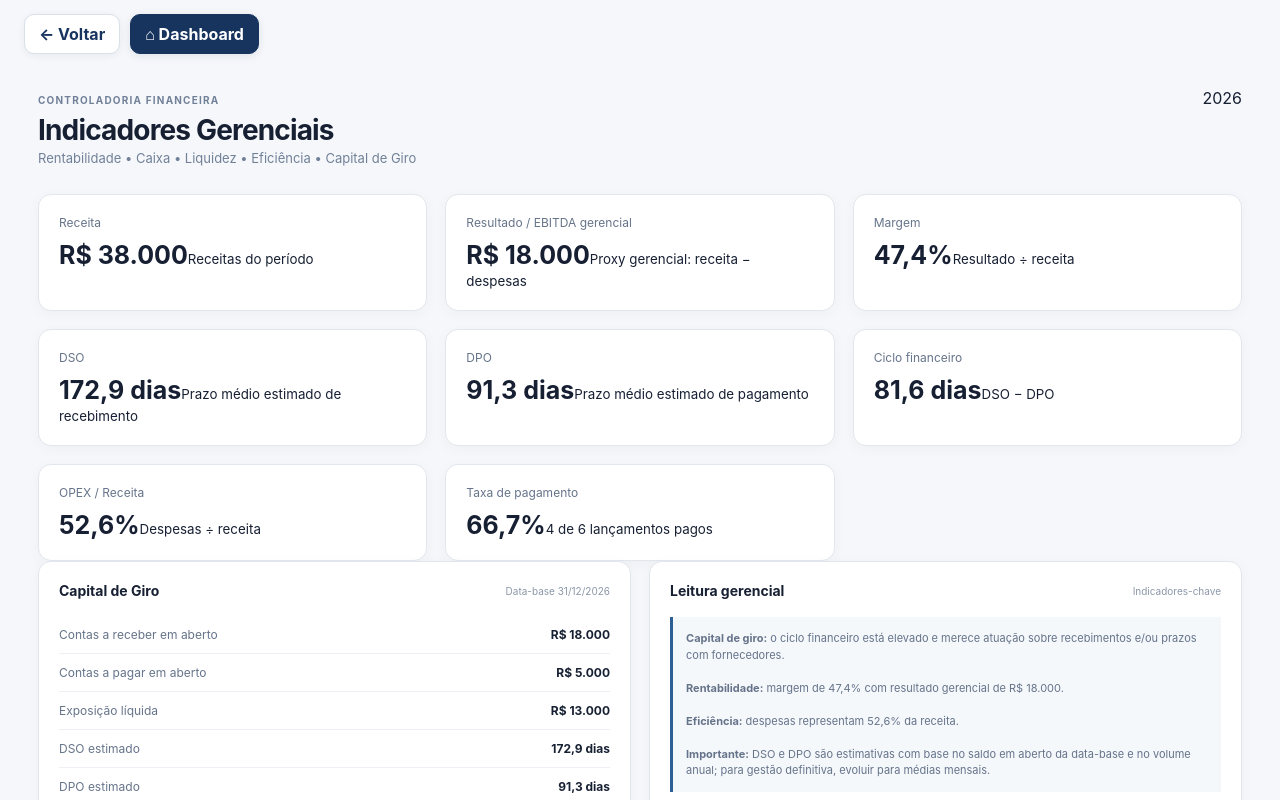
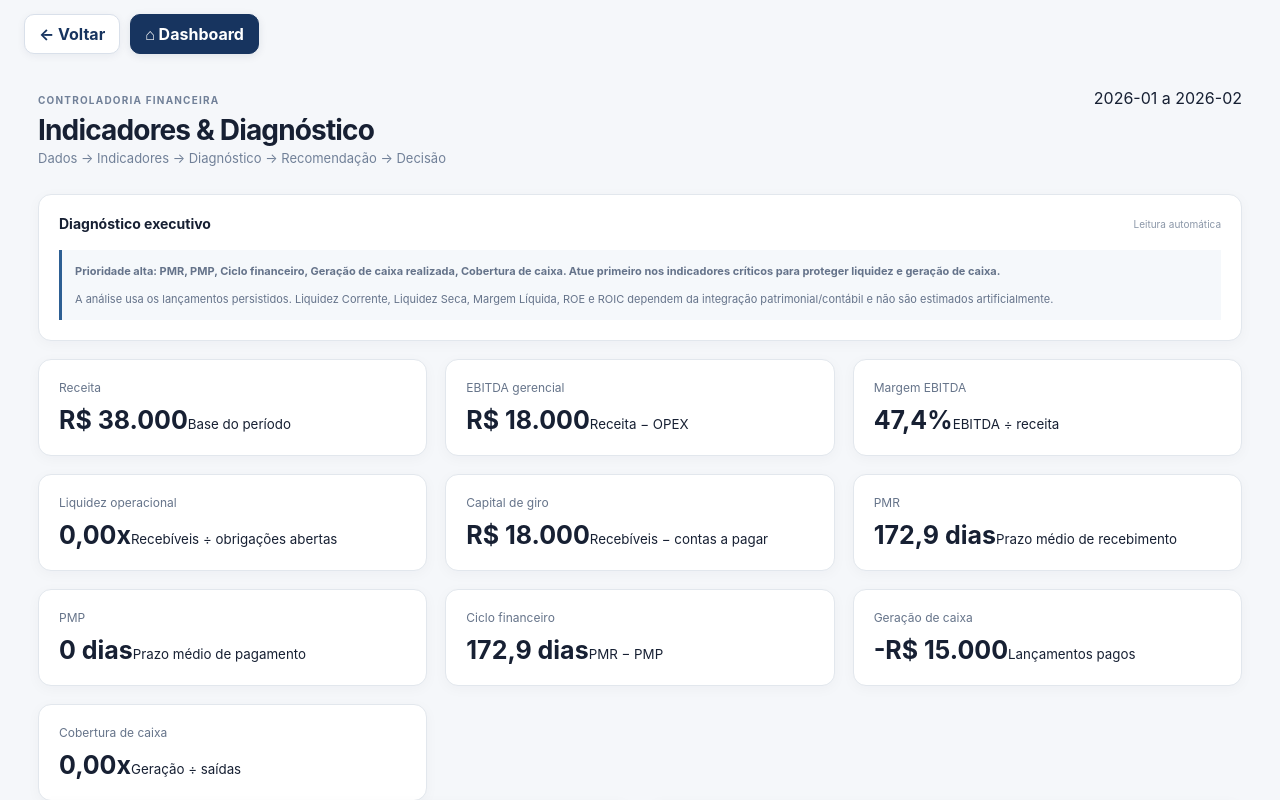
Before and after one commit to cardoso4009-byte/bp-financeiro-bi, a Next.js app: page /indicadores in a window 1280 px wide. Shown: the top 800 px of the page. Built offline with nearby package versions, Linux system fonts and the light colour scheme.

Commit message:
feat: evolve indicators into financial diagnosis

```diff
--- a/app/indicadores/page.tsx
+++ b/app/indicadores/page.tsx
@@ -2,56 +2,44 @@
 
 import { useMemo } from 'react'
 import { readFinancialSource } from '@/lib/financial-source'
-import { openReceivablesPayables } from '@/lib/contas-receber-pagar'
+import { calculateFinancialIndicators, diagnosticSummary, type IndicatorTone } from '@/lib/financial-indicators'
 
 const brl=(n:number)=>n.toLocaleString('pt-BR',{style:'currency',currency:'BRL',maximumFractionDigits:0})
 const pct=(n:number)=>`${(n*100).toFixed(1).replace('.',',')}%`
 const num=(n:number)=>n.toLocaleString('pt-BR',{maximumFractionDigits:1})
+const ratio=(n:number)=>n>=999?'∞':`${n.toFixed(2).replace('.',',')}x`
+const fmt=(n:number,u:string)=>u==='currency'?brl(n):u==='percent'?pct(n):u==='days'?`${num(n)} dias`:ratio(n)
 
 export default function IndicadoresPage(){
  const source=useMemo(()=>readFinancialSource(),[])
- const entries=source.entries
- const receitas=entries.filter(e=>e.type==='Receita')
- const despesas=entries.filter(e=>e.type==='Despesa')
- const receita=receitas.reduce((s,e)=>s+Math.abs(e.value),0)
- const despesa=despesas.reduce((s,e)=>s+Math.abs(e.value),0)
- const pagos=entries.filter(e=>e.status==='Pago')
- const abertos=entries.filter(e=>e.status==='Em aberto')
- const pagoValor=pagos.reduce((s,e)=>s+Math.abs(e.value),0)
- const abertoValor=abertos.reduce((s,e)=>s+Math.abs(e.value),0)
- const resultado=receita-despesa
- const margem=receita?resultado/receita:0
- const taxaPagamento=entries.length?pagos.length/entries.length:0
- const open=useMemo(()=>openReceivablesPayables(entries,'2026-12-31'),[entries])
- const contasReceber=open.filter(i=>i.direction==='Receber').reduce((s,i)=>s+Math.abs(i.value),0)
- const contasPagar=open.filter(i=>i.direction==='Pagar').reduce((s,i)=>s+Math.abs(i.value),0)
- const dso=receita?contasReceber/receita*365:0
- const dpo=despesa?contasPagar/despesa*365:0
- const ciclo=dso-dpo
- const opexRatio=receita?despesa/receita:0
- const ebitda=resultado
- const meses=useMemo(()=>Array.from({length:12},(_,idx)=>{const m=String(idx+1).padStart(2,'0');const rs=entries.filter(e=>e.type==='Receita'&&e.competence.startsWith(`2026-${m}`)).reduce((s,e)=>s+Math.abs(e.value),0);const ds=entries.filter(e=>e.type==='Despesa'&&e.competence.startsWith(`2026-${m}`)).reduce((s,e)=>s+Math.abs(e.value),0);return {label:m,receita:rs,resultado:rs-ds,margem:rs?(rs-ds)/rs:0}}),[entries])
- const max=Math.max(...meses.map(m=>m.receita),1)
+ const data=useMemo(()=>calculateFinancialIndicators(source.entries),[source.entries])
+ const months=useMemo(()=>Array.from(new Set(source.entries.map(e=>e.competence))).sort(),[source.entries])
+ const margin=data.revenue?data.ebitda/data.revenue:0
  return <main className="content" style={{marginLeft:0,width:'100%',maxWidth:1450,margin:'0 auto'}}>
-  <header><div><small>CONTROLADORIA FINANCEIRA</small><h1>Indicadores Gerenciais</h1><p>Rentabilidade • Caixa • Liquidez • Eficiência • Capital de Giro</p></div><div className="period">2026</div></header>
+  <header><div><small>CONTROLADORIA FINANCEIRA</small><h1>Indicadores & Diagnóstico</h1><p>Dados → Indicadores → Diagnóstico → Recomendação → Decisão</p></div><div className="period">{months.length?`${months[0]} a ${months[months.length-1]}`:'Sem dados'}</div></header>
+  {source.errors.length>0&&<div className="panel" style={{marginBottom:16}}><strong>Atenção à base:</strong> {source.errors.join(' ')}</div>}
+  <section className="panel wide" style={{marginBottom:18}}><div className="panel-title"><h2>Diagnóstico executivo</h2><span>Leitura automática</span></div><div className="note"><strong>{diagnosticSummary(data)}</strong><p style={{marginBottom:0}}>A análise usa os lançamentos persistidos. Liquidez Corrente, Liquidez Seca, Margem Líquida, ROE e ROIC dependem da integração patrimonial/contábil e não são estimados artificialmente.</p></div></section>
   <div className="indicator-grid">
-   <Metric title="Receita" value={brl(receita)} detail="Receitas do período"/>
-   <Metric title="Resultado / EBITDA gerencial" value={brl(ebitda)} detail="Proxy gerencial: receita − despesas"/>
-   <Metric title="Margem" value={pct(margem)} detail="Resultado ÷ receita"/>
-   <Metric title="DSO" value={`${num(dso)} dias`} detail="Prazo médio estimado de recebimento" tone={dso>60?'warn':'normal'}/>
-   <Metric title="DPO" value={`${num(dpo)} dias`} detail="Prazo médio estimado de pagamento"/>
-   <Metric title="Ciclo financeiro" value={`${num(ciclo)} dias`} detail="DSO − DPO" tone={ciclo>45?'warn':'normal'}/>
-   <Metric title="OPEX / Receita" value={pct(opexRatio)} detail="Despesas ÷ receita"/>
-   <Metric title="Taxa de pagamento" value={pct(taxaPagamento)} detail={`${pagos.length} de ${entries.length} lançamentos pagos`}/>
+   <Metric title="Receita" value={brl(data.revenue)} detail="Base do período"/>
+   <Metric title="EBITDA gerencial" value={brl(data.ebitda)} detail="Receita − OPEX" tone={data.ebitda<0?'critical':'normal'}/>
+   <Metric title="Margem EBITDA" value={pct(margin)} detail="EBITDA ÷ receita" tone={margin<0.05?'critical':margin<0.15?'attention':'normal'}/>
+   <Metric title="Liquidez operacional" value={ratio(data.payables?data.receivables/data.payables:0)} detail="Recebíveis ÷ obrigações abertas" tone={data.payables&&data.receivables/data.payables<1?'critical':data.payables&&data.receivables/data.payables<1.2?'attention':'normal'}/>
+   <Metric title="Capital de giro" value={brl(data.netWorkingCapitalProxy)} detail="Recebíveis − contas a pagar" tone={data.netWorkingCapitalProxy<0?'critical':'normal'}/>
+   <Metric title="PMR" value={`${num(data.pmr)} dias`} detail="Prazo médio de recebimento" tone={data.pmr>60?'critical':data.pmr>45?'attention':'normal'}/>
+   <Metric title="PMP" value={`${num(data.pmp)} dias`} detail="Prazo médio de pagamento" tone={data.pmp<30?'critical':data.pmp<45?'attention':'normal'}/>
+   <Metric title="Ciclo financeiro" value={`${num(data.cycle)} dias`} detail="PMR − PMP" tone={data.cycle>45?'critical':data.cycle>30?'attention':'normal'}/>
+   <Metric title="Geração de caixa" value={brl(data.cashGeneration)} detail="Lançamentos pagos" tone={data.cashGeneration<0?'critical':'normal'}/>
+   <Metric title="Cobertura de caixa" value={ratio(data.coverage)} detail="Geração ÷ saídas" tone={data.coverage<0.5?'critical':data.coverage<1?'attention':'normal'}/>
   </div>
   <div className="grid">
-   <section className="panel"><div className="panel-title"><h2>Capital de Giro</h2><span>Data-base 31/12/2026</span></div><div className="rows"><Row label="Contas a receber em aberto" value={contasReceber}/><Row label="Contas a pagar em aberto" value={contasPagar}/><Row label="Exposição líquida" value={contasReceber-contasPagar}/><Row label="DSO estimado" value={dso} currency={false} suffix=" dias"/><Row label="DPO estimado" value={dpo} currency={false} suffix=" dias"/><Row label="Ciclo financeiro" value={ciclo} currency={false} suffix=" dias"/></div></section>
-   <section className="panel"><div className="panel-title"><h2>Leitura gerencial</h2><span>Indicadores-chave</span></div><div className="note"><strong>Capital de giro:</strong> {ciclo>45?'o ciclo financeiro está elevado e merece atuação sobre recebimentos e/ou prazos com fornecedores.':'o ciclo financeiro está em patamar controlado pela base atual.'}<br/><br/><strong>Rentabilidade:</strong> margem de {pct(margem)} com resultado gerencial de {brl(resultado)}.<br/><br/><strong>Eficiência:</strong> despesas representam {pct(opexRatio)} da receita.<br/><br/><strong>Importante:</strong> DSO e DPO são estimativas com base no saldo em aberto da data-base e no volume anual; para gestão definitiva, evoluir para médias mensais.</div></section>
+   <section className="panel"><div className="panel-title"><h2>Capital de Giro & Liquidez</h2><span>Base operacional</span></div><div className="rows"><Row label="Contas a receber em aberto" value={data.receivables}/><Row label="Contas a pagar em aberto" value={data.payables}/><Row label="Financiamentos em aberto" value={data.financingOpen}/><Row label="Capital de giro operacional" value={data.netWorkingCapitalProxy}/><Row label="PMR" value={data.pmr} currency={false} suffix=" dias"/><Row label="PMP" value={data.pmp} currency={false} suffix=" dias"/><Row label="Ciclo financeiro" value={data.cycle} currency={false} suffix=" dias"/></div></section>
+   <section className="panel"><div className="panel-title"><h2>Plano de ação</h2><span>Prioridades gerenciais</span></div><div className="rows"><Action title="Recebimentos" text={data.pmr>45?'Reduzir PMR: priorizar cobrança e negociação de entrada.':'Manter disciplina de cobrança e acompanhamento do PMR.'}/><Action title="Fornecedores" text={data.pmp<45?'Avaliar extensão de prazos sem prejudicar a operação.':'Preservar os prazos negociados e evitar concentração de vencimentos.'}/><Action title="OPEX" text={margin<0.15?'Revisar despesas e desvios do orçamento para recuperar margem.':'Manter controle de OPEX e orçamento × realizado.'}/><Action title="Caixa" text={data.coverage<1?'Proteger liquidez: priorizar recebimentos e revisar saídas discricionárias.':'Preservar geração de caixa e manter colchão de liquidez.'}/></div></section>
   </div>
-  <section className="panel wide"><div className="panel-title"><h2>Evolução mensal</h2><span>Receita • Resultado • Margem</span></div><div className="monthly">{meses.map(m=><div className="month" key={m.label}><div className="month-head"><b>{m.label}</b><span>{brl(m.receita)}</span></div><div className="track"><i style={{width:`${m.receita/max*100}%`}}/></div><small>Resultado {brl(m.resultado)} • Margem {pct(m.margem)}</small></div>)}</div></section>
-  <section className="panel wide"><div className="panel-title"><h2>Indicadores a evoluir</h2><span>Próxima camada analítica</span></div><div className="grid"><Insight title="Liquidez" text="Adicionar liquidez corrente, seca e cobertura de caixa quando o Balanço integrado estiver consolidado."/><Insight title="Capital de Giro" text="Evoluir DSO e DPO para médias móveis e análise por cliente, fornecedor e unidade."/><Insight title="Rentabilidade" text="Adicionar ROIC, ROE e margem por unidade, centro de custo e período."/><Insight title="Eficiência" text="Conectar OPEX/receita, orçamento × realizado e análise automática de desvios."/></div></section>
+  <section className="panel wide"><div className="panel-title"><h2>Mapa de indicadores</h2><span>{data.indicators.length} indicadores calculados</span></div><div className="rows">{data.indicators.map(i=><div className="row" key={i.key}><span><b>{i.label}</b><small style={{display:'block',opacity:.7}}>{i.interpretation}</small></span><b className={`tone-${i.tone}`}>{fmt(i.value,i.unit)}</b></div>)}</div></section>
+  <section className="panel wide"><div className="panel-title"><h2>Indicadores contábeis pendentes</h2><span>Próxima integração</span></div><div className="grid"><Insight title="Liquidez Corrente" text="Ativo Circulante ÷ Passivo Circulante, diretamente do Balanço Patrimonial."/><Insight title="Liquidez Seca" text="(Ativo Circulante − Estoques) ÷ Passivo Circulante."/><Insight title="Margem Líquida" text="Lucro Líquido ÷ Receita, após integração do resultado contábil."/><Insight title="ROE / ROIC" text="Retorno sobre patrimônio e capital investido após integração patrimonial."/></div></section>
  </main>
 }
-function Metric({title,value,detail,tone='normal'}:{title:string;value:string;detail:string;tone?:'normal'|'warn'}){return <div className={`indicator ${tone==='warn'?'indicator-warn':''}`}><span>{title}</span><strong>{value}</strong><small>{detail}</small></div>}
+function Metric({title,value,detail,tone='normal'}:{title:string;value:string;detail:string;tone?:IndicatorTone}){return <div className={`indicator indicator-${tone}`}><span>{title}</span><strong>{value}</strong><small>{detail}</small></div>}
 function Row({label,value,currency=true,suffix=''}:{label:string;value:number;currency?:boolean;suffix?:string}){return <div className="row"><span>{label}</span><b>{currency?brl(value):`${num(value)}${suffix}`}</b></div>}
+function Action({title,text}:{title:string;text:string}){return <div className="row"><span><b>{title}</b><small style={{display:'block',opacity:.75}}>{text}</small></span><b>→</b></div>}
 function Insight({title,text}:{title:string;text:string}){return <div className="note"><strong>{title}</strong><p>{text}</p></div>}
```
